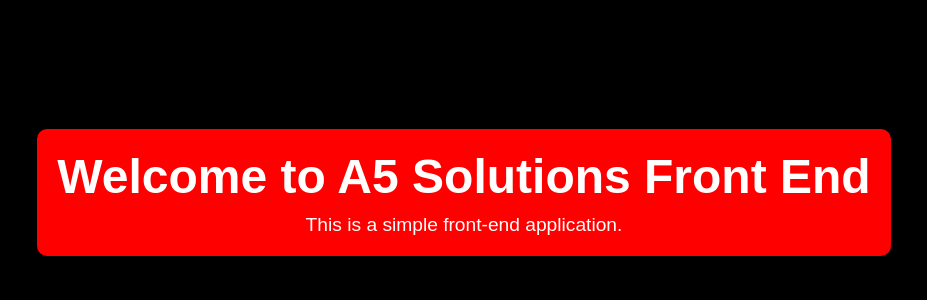
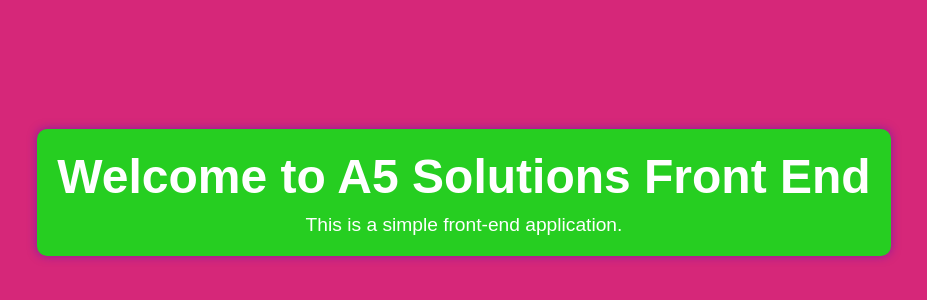
Before and after one commit to fernandoalencar67/nodefrontend, a website: page index.html in a window 1280 px wide. Shown: the part 208-508 px from the top of the page, without its empty margins (176-1103 px from the left). Drawn offline with Linux system fonts and the light colour scheme.

Commit message:
Update index.hmtl with new changes

```diff
--- a/index.html
+++ b/index.html
@@ -12,16 +12,16 @@
             justify-content: center;
             align-items: center;
             height: 100vh;
-            background-color: #000; /* Black background */
+            background-color: #d62779; /* Black background */
             color: #fff; /* White text */
             font-family: Arial, sans-serif;
         }
         .container {
             text-align: center;
-            background-color: #ff0000; /* Red background */
+            background-color: #26ce21; /* Red background */
             padding: 20px;
             border-radius: 10px;
-            box-shadow: 0 0 10px rgba(0, 0, 0, 0.5);
+            box-shadow: 0 0 10px rgba(54, 13, 199, 0.5);
         }
         h1 {
             margin: 0;
```
